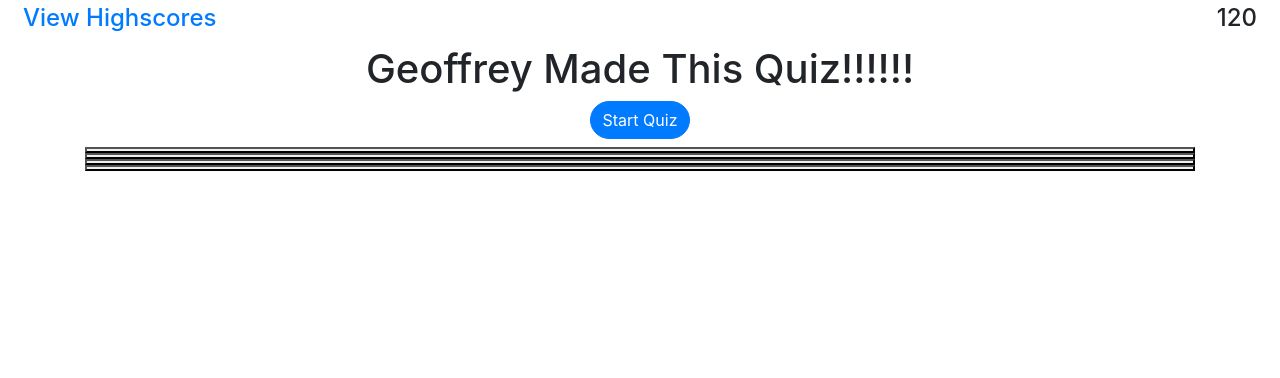
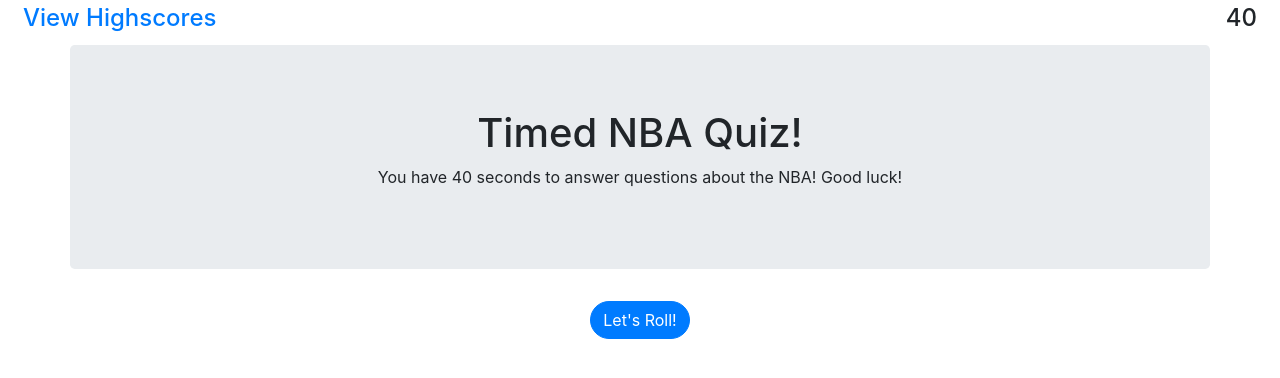
Before and after one commit to geoffreyjiang/quiz_homework, a plain HTML site: page index.html in a window 1280 px wide. Drawn offline with nearby package versions, Linux system fonts and the light colour scheme.

Commit message:
change screens

```diff
--- a/assets/script.js
+++ b/assets/script.js
@@ -1,4 +1,4 @@
-var timerCount = 120;
+var timerCount = 40;
 var timerEl = document.querySelector("#timer");
 var questionsPointer = 0;
 var question = document.querySelector("#question");
@@ -7,10 +7,17 @@
 var optionC = document.querySelector("#optionC");
 var optionD = document.querySelector("#optionD");
 var startBtn = document.querySelector("#startBtn");
+var startQ = document.querySelector("#startQuiz");
+var takeQ = document.querySelector("#takeQuiz");
+
+
 
 timerEl.textContent = timerCount;
 startBtn.addEventListener("click", function () {
     startBtn.style.visibility = "false";
+    startQ.classList.add("d-none")
+    takeQ.classList.remove("d-none")
+    prompt("Enter Your Initials")
     var timer = window.setInterval(function () {
     timerCount--;
     timerEl.textContent = timerCount;
@@ -18,6 +25,7 @@
     if (timerCount === 0) {
         clearInterval(timer);
     }}, 1000);
+
     askQuestions();
 });
 
@@ -67,6 +75,7 @@
 }
 ];
 
+
 function askQuestions() {
     if (questionsPointer === questions.length) {
     clearInterval(timer);
@@ -85,6 +94,7 @@
         alert("Correct!");
         questionsPointer++;
         askQuestions();
+        score++;
 }    else {
     alert("Wrong!");
     timerCount -= 10;
@@ -95,6 +105,7 @@
         alert("Correct!");
         questionsPointer++;
         askQuestions();
+        score++;
 }   else {
         alert("Wrong!");
         timerCount -= 10;
--- a/index.html
+++ b/index.html
@@ -14,23 +14,27 @@
             <h4 id="highscores"><a href="highscores.html" class="" style="text-decoration: none;">View Highscores</a></h4>
         </div>
         <div class="col-sm-6 text-right d-flex justify-content-end float-right">
-            <h4 id="timer">Time: 120</h4>
+            <h4 id="timer">Time: 40</h4>
         </div>
     </div>
     <div class="container">
         <section id="startQuiz" class="text-center">
             <div class="row">
                 <br>
-                <div id="title" class="col-12">
-                    <h1>Geoffrey Made This Quiz!!!!!!</h1>
+                <div id="title" class="jumbotron col-12">
+                    <h1>Timed NBA Quiz!</h1>
+                    <p>You have 40 seconds to answer questions about the NBA! Good luck!</p>
                 </div>
             </div>
             <div class="row">
                 <div class="col-12 text-center">
-                    <button type="button" class="btn btn-primary rounded-pill" id="startBtn">Start Quiz</button>
+                    <button type="button" class="btn btn-primary rounded-pill" id="startBtn">Let's Roll!</button>
                 </div>
             </div>
         </section>
+
+
+        <section id="takeQuiz" class= "d-none">
         <h1 id="question"></h1>
         <div class="list-group">
             <button id="optionA" data-answer="A"></button>
@@ -38,6 +42,8 @@
             <button id="optionC" data-answer="C"></button>
             <button id="optionD" data-answer="D"></button>
         </div>
+        </section>
     </div>
+
 <script src="./assets/script.js"></script>
 </body>
```
Also changed, not shown: assets/style.css (+10 -0 lines).
